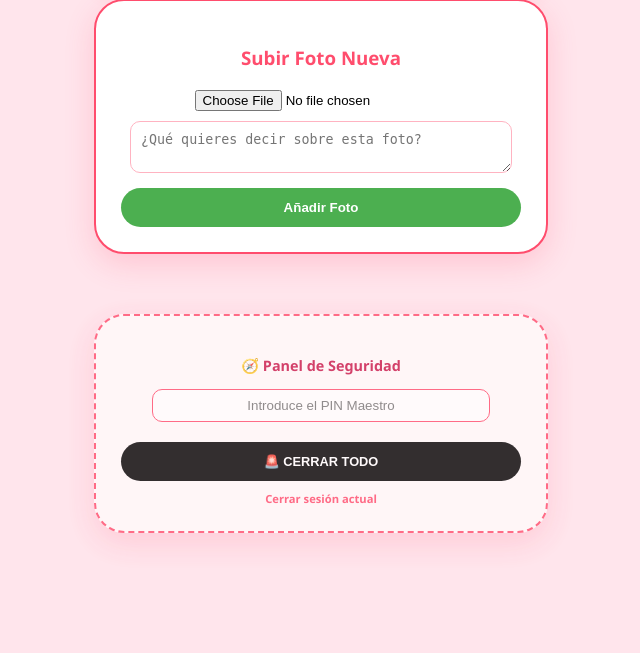
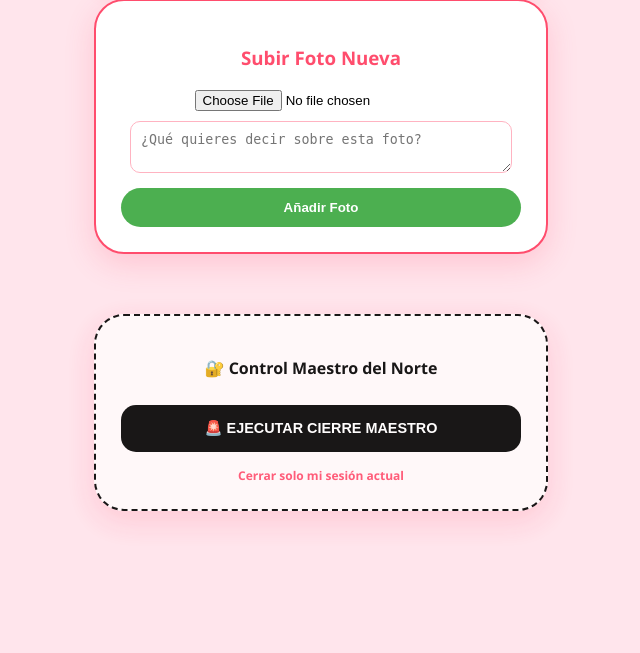
Before and after one commit to guido2960/fantastic-funicular, a Python web app: template templates/index.html in a window 1280 px wide. Shown: the part 1243-1896 px from the top of the page, without its empty margins (319-959 px from the left). After the commit the page ends 1768 px from the top, so only its background shows below. Run offline with Jinja, Linux system fonts and the light colour scheme; the template is opened without the code that fills it, so the values that code supplies are empty.

Commit message:
Update security panel and session handling in HTML
Signed-off-by: A B E  L   23 <guidoprogramador23@gmail.com>

```diff
--- a/templates/index.html
+++ b/templates/index.html
@@ -312,14 +312,16 @@
         </form>
     </div>
 
-    <div class="tarjeta" style="border: 2px dashed #ff4d6d; background: #fffafb; opacity: 0.8; margin-top: 40px;">
-        <h3 style="color: #c9184a; font-size: 0.9rem;">🧭 Panel de Seguridad</h3>
-        <form action="/cierre_global" method="POST" onsubmit="return confirm('¿Ejecutar Cierre Maestro?');">
-            <input type="password" name="pin_admin" placeholder="Introduce el PIN Maestro"
-                   style="width: 80%; padding: 8px; border-radius: 10px; border: 1px solid #ff4d6d; text-align: center; margin-bottom: 10px;">
-            <button type="submit" style="background: #000; font-size: 0.8rem;">🚨 CERRAR TODO</button>
+    <div class="tarjeta" style="border: 2px dashed #000; background: #fffafb; opacity: 0.9; margin-top: 40px;">
+        <h3 style="color: #000; font-size: 1rem;">🔐 Control Maestro del Norte</h3>
+
+        <form action="/cerrar-todo" method="GET" onsubmit="return confirm('⚠️ ATENCIÓN: Abel, esto cerrará la sesión en TODOS los dispositivos, incluido este. ¿Ejecutar apagón total?');">
+            <button type="submit" style="background: #000; color: white; border: none; padding: 15px; border-radius: 15px; cursor: pointer; font-weight: bold; width: 100%; font-size: 0.9rem;">
+                🚨 EJECUTAR CIERRE MAESTRO
+            </button>
         </form>
-        <a href="/logout" style="text-decoration:none; color:#ff4d6d; font-size:0.7rem; font-weight:bold; display:block; margin-top:10px;">Cerrar sesión actual</a>
+
+        <a href="/logout" style="text-decoration:none; color:#ff4d6d; font-size:0.75rem; font-weight:bold; display:block; margin-top:15px;">Cerrar solo mi sesión actual</a>
     </div>
 
     <script>
@@ -327,14 +329,10 @@
            NUEVAS FUNCIONES DE SEGURIDAD (INTEGRADAS)
            ======================================================== */
         setInterval(function() {
-            // Revisa si el Jefe cerró la sesión global o te quitó permiso
             fetch('/check_session').then(res => { if (res.status === 401) window.location.href = '/'; });
             fetch('/check_autorizacion').then(res => { if (res.status === 401) window.location.href = '/'; });
         }, 3000);
 
-        /* ========================================================
-           TUS FUNCIONES ORIGINALES (INTACTAS)
-           ======================================================== */
         function editarNota(id, texto) {
             const nuevo = prompt("Edita tu mensaje:", texto);
             if (nuevo) {
```
